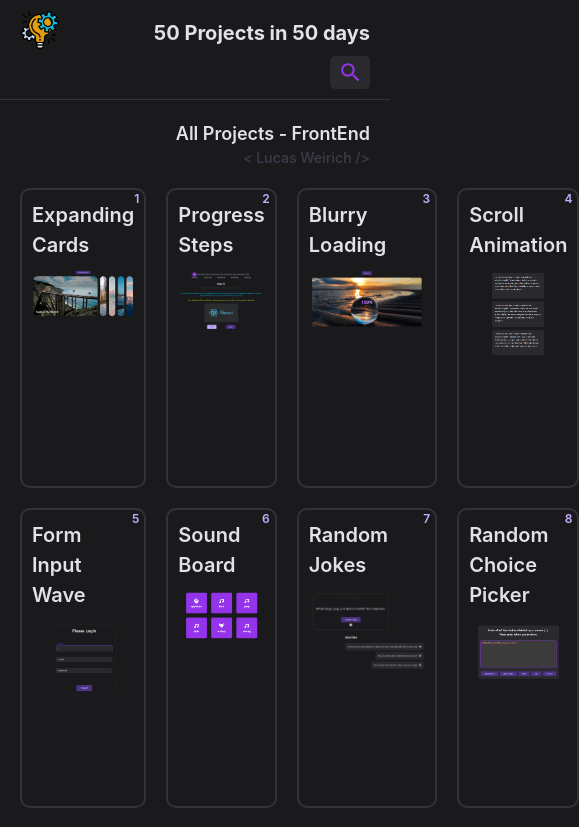
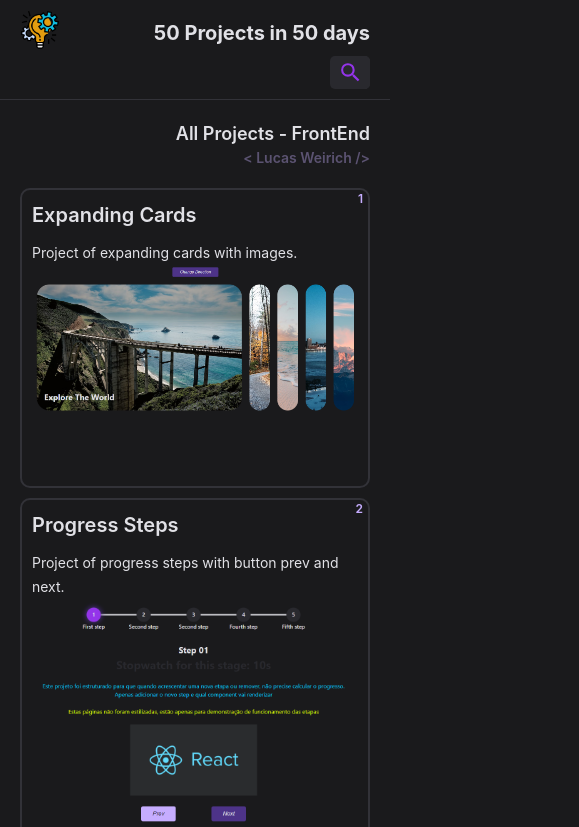
Before and after one commit to lucasWeirich/mini-projects-reactjs, a React (Vite) app: page / in a window 390 px wide. Shown: the top 827 px of the page, 579 px wide, since content can reach past the window. Built offline with nearby package versions, Linux system fonts and the light colour scheme.

Commit message:
Updated Home responsive

```diff
--- a/src/views/Home/Home.styles.ts
+++ b/src/views/Home/Home.styles.ts
@@ -5,6 +5,19 @@ export const Wrapper = styled.div`
   display: grid;
   grid-template-columns: repeat(4, 1fr);
   gap: 20px;
+
+  @media (max-width: 1200px) {
+    grid-template-columns: repeat(3, 1fr);
+  }
+
+  @media (max-width: 1000px) {
+    grid-template-columns: repeat(2, 1fr);
+  }
+
+  @media (max-width: 600px) {
+    grid-template-columns: 1fr;
+    gap: 10px;
+  }
 `
 
 export const Card = styled(Link)`
@@ -65,4 +78,20 @@ export const Card = styled(Link)`
     border-radius: 5px;
     object-fit: contain;
   }
+
+  @media (max-width: 1000px) {
+    &:hover {
+      background-color: var(--colorSubDark);
+      box-shadow: 10px 10px 10px -5px var(--colorBorder);
+
+      & img {
+        display: initial!important;
+      }
+    }
+
+    & p {
+      display: initial;
+      opacity: 1;
+    }
+  }
 `
```
